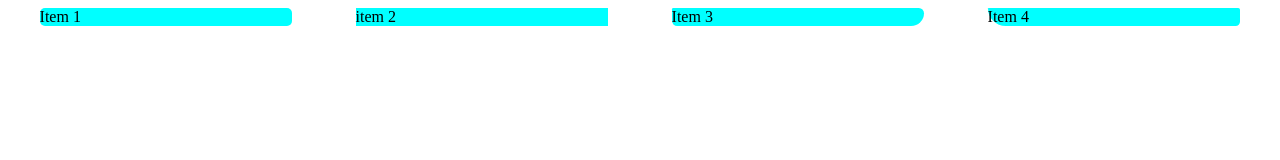
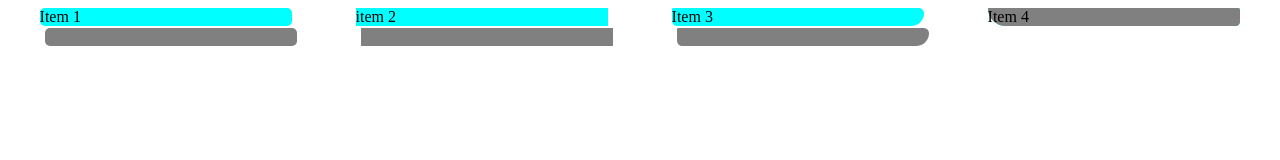
Before and after one commit to franciscoMello777/Front-End, a plain HTML site: page Aulas/Aula10/border/index.html in a window 1280 px wide. Drawn offline with Linux system fonts and the light colour scheme.

Commit message:
atualizando

```diff
--- a/Aulas/Aula10/border/style.css
+++ b/Aulas/Aula10/border/style.css
@@ -9,20 +9,25 @@ div {
     width: 20%;
     height: 20%;
     background-color: aqua;
+    box-shadow: 5px 20px gray;
 }
 
 #A {
     border-radius: 5px;
+
 }
 
 #B {
     border-radius: 5px 20 px;
+
 }
 
 #C {
     border-radius: 5px 20px 50px;
+
 }
 
 #D {
     border-radius: 5px 20px 50px 200px;
+    box-shadow: inset 5px 20px gray;
 }
```
Also changed, not shown: Aulas/Aula10/index.html (+2 -0 lines), Aulas/Aula10/ex/css/style.css (line endings or trailing spaces).
